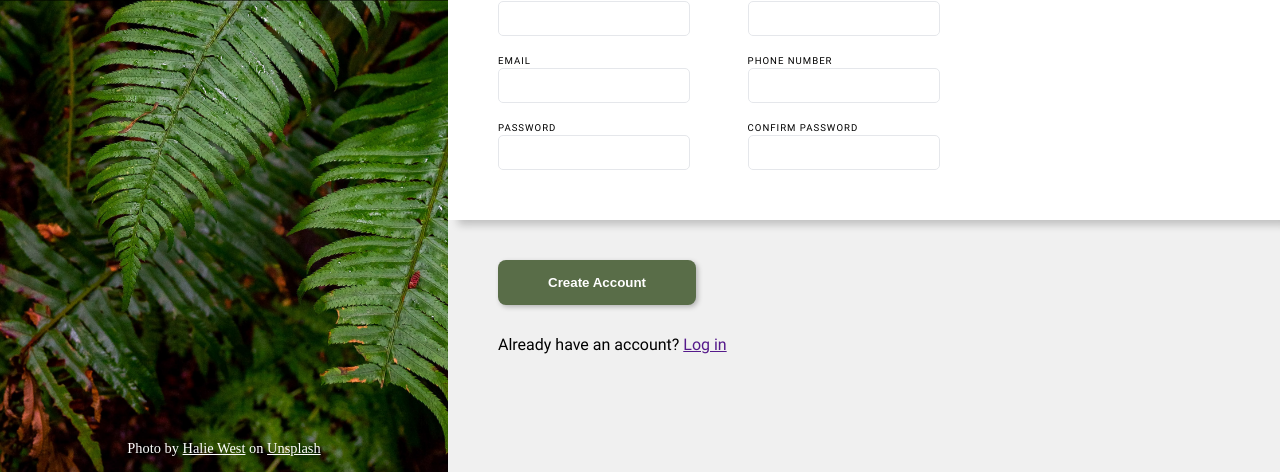
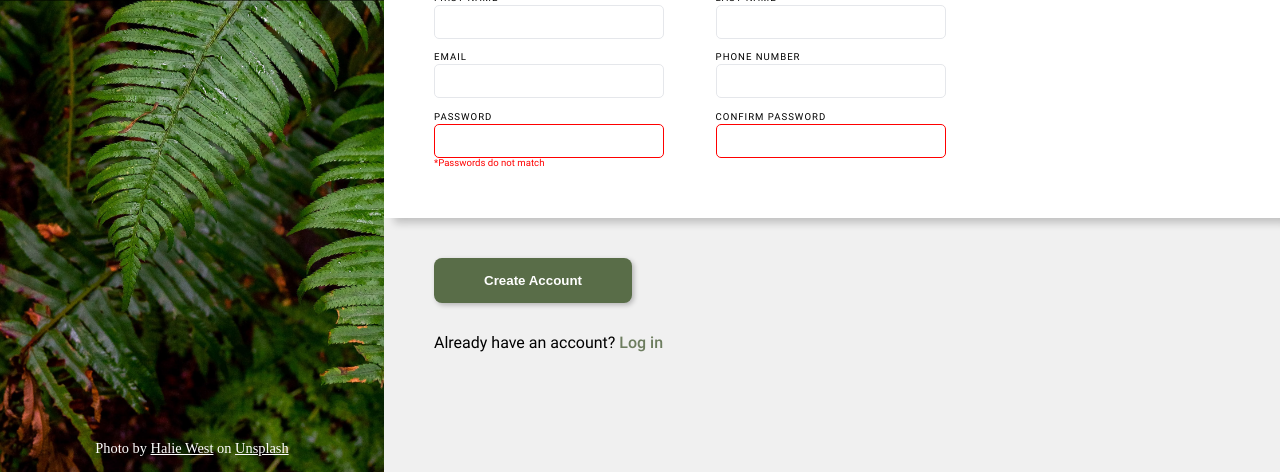
Before and after one commit to fshakoor/sign-up-form, a plain HTML site: page index.html in a window 1280 px wide. Shown: the part 328-800 px from the top of the page. Drawn offline with Linux system fonts and the light colour scheme.

Commit message:
Finished styling and added password/confirm password validation

```diff
--- a/app.js
+++ b/app.js
@@ -0,0 +1,8 @@
+var check = function() {
+    if (document.getElementById('password').value ==
+      document.getElementById('confirm_password').value) {
+      document.getElementById('message').style.color = 'white';
+      document.getElementById('password').classList.remove('error');
+      document.getElementById('confirm_password').classList.remove('error');
+    }
+  }
--- a/index.html
+++ b/index.html
@@ -45,12 +45,13 @@
 
                     <div class="label-and-input-combo">
                         <label for="password">PASSWORD</label>
-                        <input type="password" id="password" name="password" />
+                        <input type="password" id="password" name="password" class="error"/>
+                        <span id='message'>*Passwords do not match</span>
                     </div>
 
                     <div class="label-and-input-combo">
                         <label for="confirm_password">CONFIRM PASSWORD</label>
-                        <input type="password" id="confirm_password" name="confirm_password" />
+                        <input type="password" id="confirm_password" name="confirm_password" class="error" onkeyup='check();'/>
                     </div>
                 </div>
         </form>
--- a/style.css
+++ b/style.css
@@ -10,9 +10,14 @@
 }
 
 @font-face {
-    font-family: "Roboto";
+    font-family: "Roboto-Medium";
+    src: url("Roboto-Medium.ttf");
+  }
+
+@font-face {
+    font-family: "Roboto-Regular";
     src: url("Roboto-Regular.ttf");
-  }
+}
 
 html, body {
     height: 100%;
@@ -27,7 +32,7 @@ body {
     background-image: url('assets/leaves.jpg');
     background-size: cover;
     height: 100%;
-    width: 35vw;
+    width: 30vw;
     display: flex;
     justify-content:space-evenly;
     align-items: center;
@@ -37,7 +42,7 @@ body {
 .right {
     background-color: #f0f0f0;
     height: 100%;
-    width: 65vw;
+    width: 70vw;
     display: flex;
     flex-direction: column;
     justify-content: center;
@@ -85,28 +90,17 @@ body {
 }
 
 .first-top-text, .second-top-text, form legend {
-    font-weight: 900;
-    font-size: 1.5rem;
+    font-size: min(1.2rem, 2.2vw);
     margin: 0;
+    font-family: "Roboto-Medium";
 }
 
 .first-top-text, .second-top-text {
-    text-wrap:wrap;
+    text-wrap: wrap;
 }
 
 form legend {
     padding: 0 0 10px 0;
-}
-
-button {
-    width: max-content;
-    padding: 15px 50px;
-    border-radius: 8px;
-    border: 0;
-    background-color: #596D48;
-    color: white;
-    font-weight: 600;
-    box-shadow: 2px 2px 5px rgb(0,0,0,0.25);
 }
 
 .top-text {
@@ -120,21 +114,52 @@ button {
 
 form {
     background-color: white;
-    padding: 20px 0 0 50px;
+    padding: 2.5vh 0 0 50px;
     box-shadow: 10px 5px 8px rgb(0,0,0,0.2);
     display: flex;
     flex-direction: column;
     justify-content: center;
     height: max-content;
-    gap: 10px;
+    gap: 2vh;
 }
 
 .inputs {
     display: flex;
-    gap: 1.5vw;
+    /* gap: 1.2vw; */
     flex-wrap: wrap;
-    width: 60%;
-    padding-bottom: 8vh;
+    width: 70%;
+    padding-bottom: 6vh;
+}
+
+.label-and-input-combo {
+    display: flex;
+    flex-direction: column;
+}
+
+.inputs label {
+    font-size: 0.6rem;
+    letter-spacing: 1px;
+    padding-bottom: 2px;
+    font-family: "Roboto-Regular";
+}
+
+.inputs input {
+    padding: 2vh 5vh 2vh 1vh;
+    width: 18vw;
+    height: 2vh;
+    margin-right: 4vw;
+    margin-bottom: 1vw;
+}
+
+.inputs input:not(.error) {
+    border: 1px solid #E5E7EB;
+    border-radius: 5px;
+}
+
+.inputs input:focus:not(.error) {
+    outline: none;
+    border: 1px solid blue;
+    box-shadow: 1px 1px 5px rgb(0,0,0,0.25);
 }
 
 .bottom {
@@ -146,35 +171,54 @@ form {
     flex-direction: column;
 }
 
-.right p, form {
-    font-family: "Roboto";
+button {
+    width: max-content;
+    padding: 15px 50px;
+    border-radius: 8px;
+    border: 0;
+    background-color: #596D48;
+    color: white;
+    font-weight: 600;
+    box-shadow: 2px 2px 5px rgb(0,0,0,0.25);
+    cursor: pointer;
+}
+
+button:hover {
+    background-color: #738267;
 }
 
 .login {
     padding: 0;
     margin-top: 0;
     margin-bottom: 0;
+    font-family: "Roboto-Regular";
 }
 
-.label-and-input-combo {
-    display: flex;
-    flex-direction: column;
+.login a {
+    color: #6d7d5f;
+    text-decoration: none;
+    font-family: "Roboto-Medium";
 }
 
-.inputs label {
-    font-size: 0.6rem;
-    letter-spacing: 1px;
-    padding-bottom: 2px;
+.login a:hover {
+    color: #528329;
 }
 
-.inputs input {
-    padding: 2px 5px 2px 5px;
-    width: 15vw;
-    min-height: 35px;
-    border: 1px solid #E5E7EB;
+.error {
+    outline: none;
+    border: 1px solid red;
     border-radius: 5px;
 }
 
-#first_name, #email, #password {
-    margin-right: 3vw;
+.error:focus {
+    box-shadow: 1px 1px 5px rgb(0,0,0,0.25);
 }
+
+span {
+    padding: 0;
+    margin: 0;
+    color: red;
+    font-size: 0.6rem;
+    font-family: "Roboto-Regular";
+    transform: translateY(-1.8vh);
+}
```
Also changed, not shown: Roboto-Medium.ttf (added).
